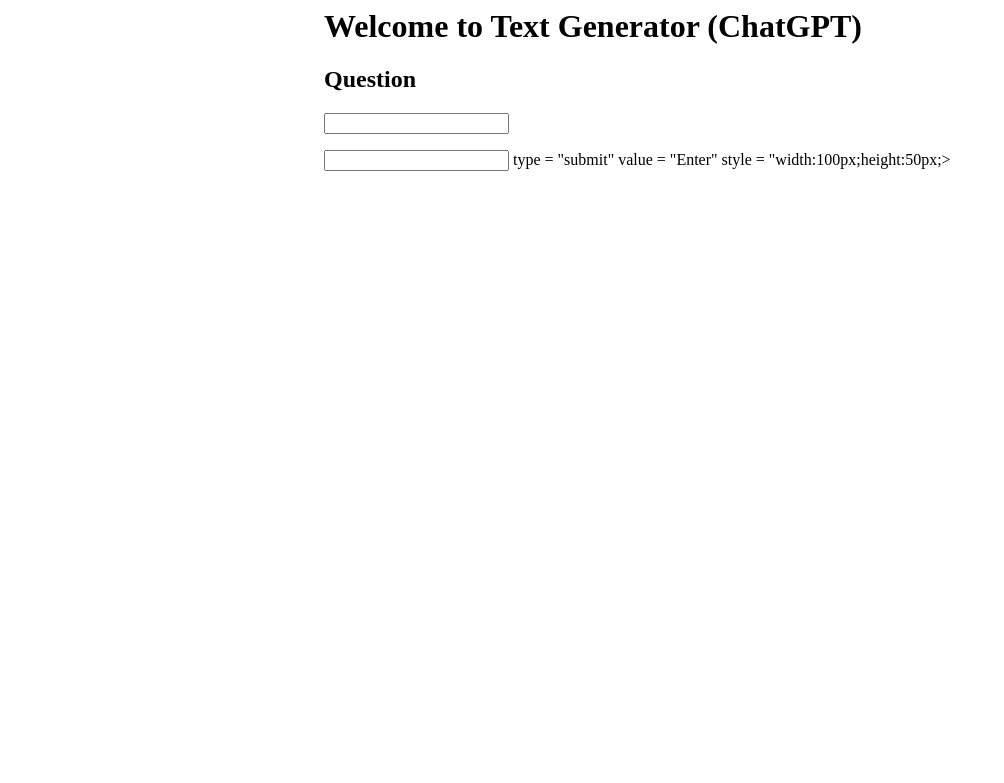
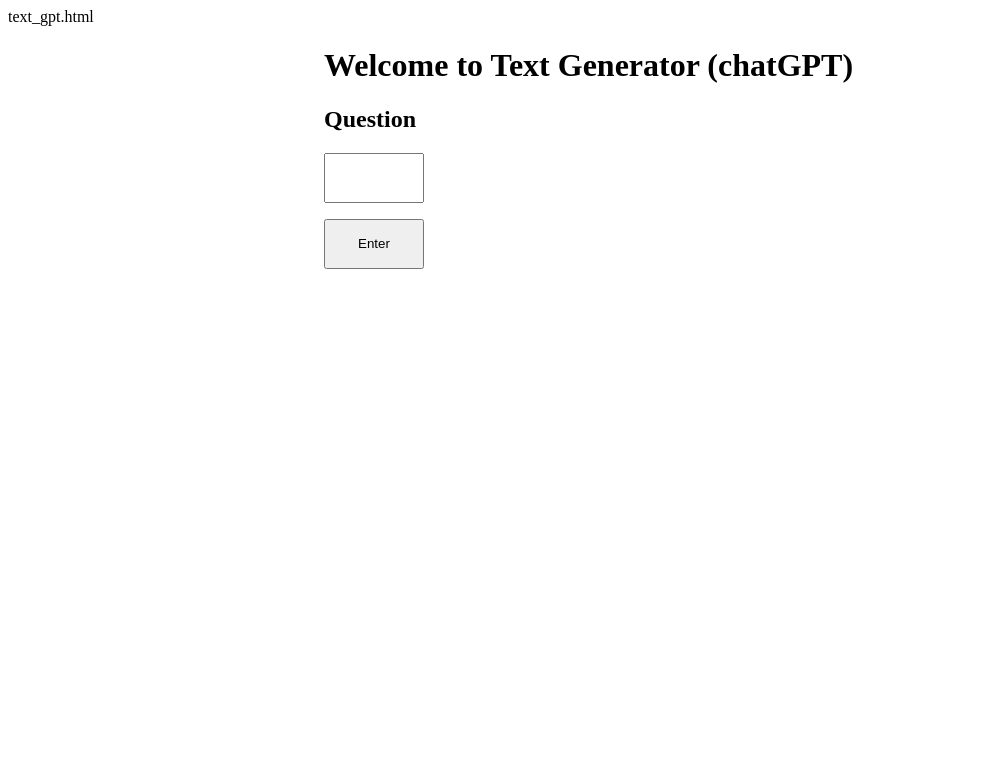
Before and after one commit to Tao0503/RPA-19ffeb2024, a Flask app: page /text_gpt in a window 1280 px wide. Shown: the top 783 px of the page, without its empty margins (0-1004 px from the left). Run offline with Flask 3, Linux system fonts and the light colour scheme.

Commit message:
Update text_gpt.html

```diff
--- a/templates/text_gpt.html
+++ b/templates/text_gpt.html
@@ -1,15 +1,17 @@
+text_gpt.html
+
 <style>
-.container{width:100%;margin:auto}
-@media (min-width:600px) {.container{width: 80%;}}
-@media (min-width:768px) {.container{width: 60%;}}
-@media (min-width:1024px) {.container{width: 50%;}}
+    .container{width:100%;margin:auto}
+    @media (min-width:600px) {.container{width: 80%;}}
+    @media (min-width:768px) {.container{width: 60%;}}
+    @media (min-width:1024px) {.container{width: 50%;}}
 </style>
 
 <div class="container">
-<h1>Welcome to Text Generator (ChatGPT)</h1>
-<form action="/main" method="post">
-  <h2>Question </h2>
-  <input type = "text" name="q" style =""width:100px;height:50px;>
-  <p><input> type = "submit" value = "Enter" style = "width:100px;height:50px;></p>
+<h1>Welcome to Text Generator (chatGPT)</h1>
+<form action="/text_result" method="post">
+        <h2>Question </h2>
+        <input type = "text" name="q" style="width:100px;height:50px">
+        <p><input type = "submit" value="Enter" style="width:100px;height:50px"></p>
 </form>
 </div>
```
